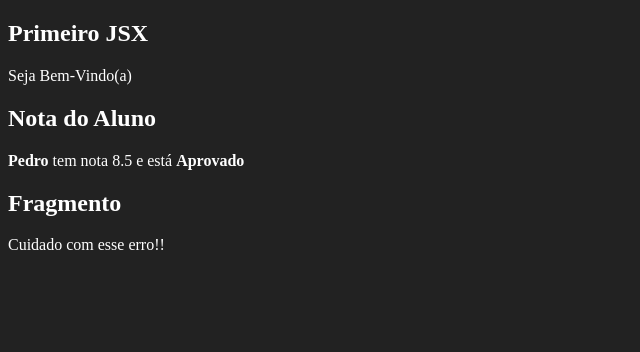
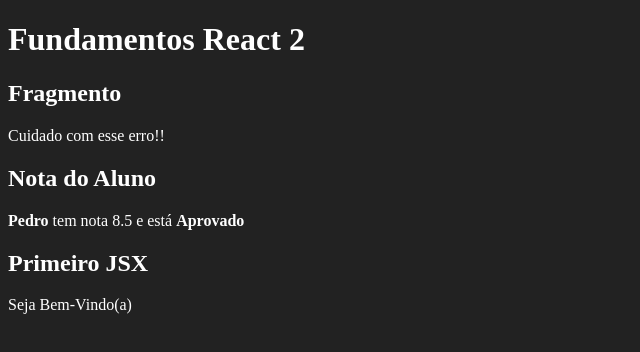
Before and after one commit to laianribas/Cod3r-curso-react, a React (Create React App) app: page / in a window 1280 px wide. Shown: the top 352 px of the page, without its empty margins (0-640 px from the left). Built offline with nearby package versions, Linux system fonts and the light colour scheme.

Commit message:
Reduzindo Código

```diff
--- /dev/null
+++ b/src/App.jsx
@@ -0,0 +1,16 @@
+import React from 'react'
+
+import Primeiro from './components/Basicos/Primeiro'
+import ComParametro from './components/Basicos/ComParametro'
+import Fragmento from './components/Basicos/Fragmento'
+
+export default () => {
+  return (
+    <div id="app">
+      <h1>Fundamentos React 2</h1>
+      <Fragmento />
+      <ComParametro titulo="Nota do Aluno" aluno="Pedro" nota={8.5} />
+      <Primeiro />
+    </div>
+  )
+}
--- a/src/index.js
+++ b/src/index.js
@@ -1,17 +1,7 @@
 import ReactDOM from 'react-dom'
 import React from 'react'
 import './index.css'
-
-import Primeiro from './components/Basicos/Primeiro'
-import ComParametro from './components/Basicos/ComParametro'
-import Fragmento from './components/Basicos/Fragmento'
+import App from './App'
 
 const element = document.getElementById('root')
-ReactDOM.render(
-  <div id="app">
-    <Primeiro />
-    <ComParametro titulo="Nota do Aluno" aluno="Pedro" nota={8.5} />
-    <Fragmento />
-  </div>,
-  element
-)
+ReactDOM.render(<App />, element)
```
